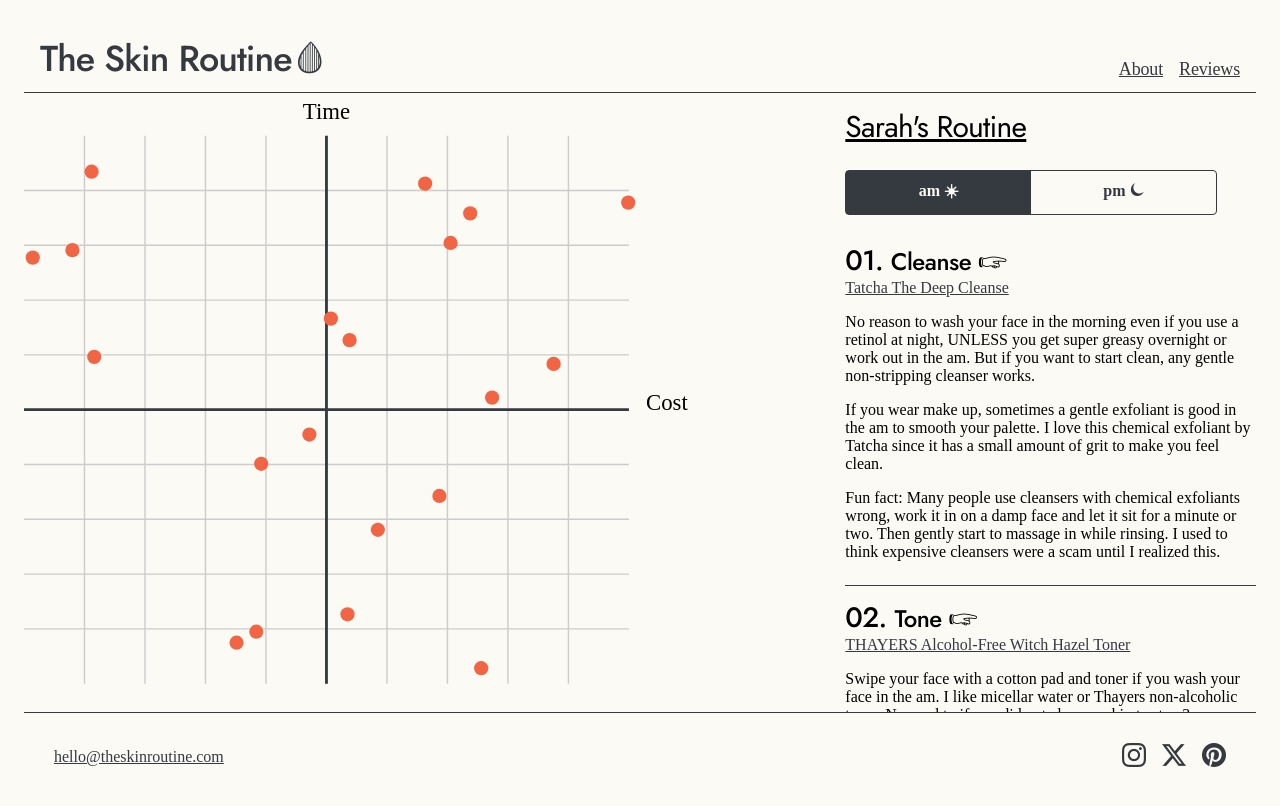
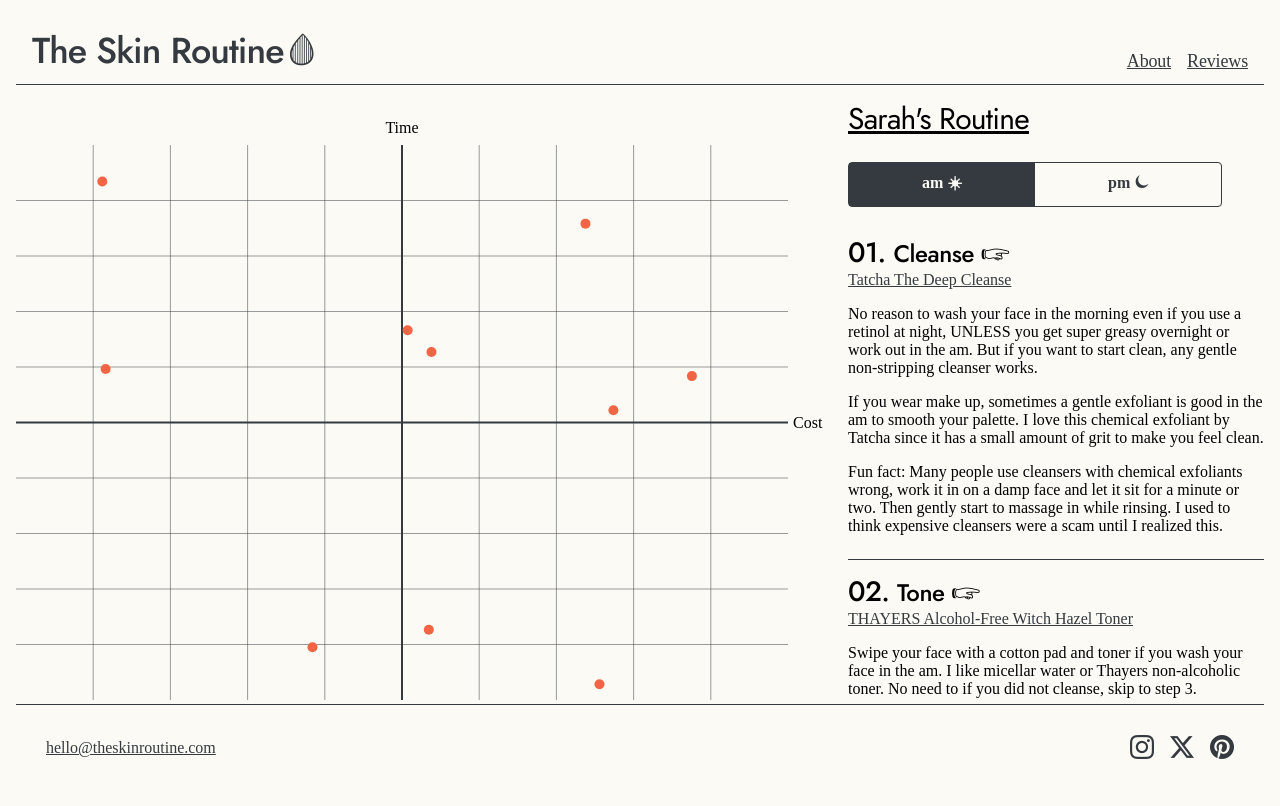
Before and after one commit to sarahdulat/the-skin-routine, a Vue app: page / in a window 1280 px wide. Shown: the top 806 px of the page. Built offline with nearby package versions, Linux system fonts and the light colour scheme; a web font is replaced by a local one; what buttercms would draw is missing.

Commit message:
saving progress

```diff
--- a/public/main.css
+++ b/public/main.css
@@ -555,9 +555,15 @@
   white-space: nowrap;
 }
 
+* {
+  box-sizing: border-box;
+}
+
 body {
   font-family: var(--font-family-serif);
   background-color: var(--color-body);
+  height: 100dvh;
+  margin: 0;
 }
 
 h1, h2, h3, h4, h5 {
--- a/src/components/PageFooter.vue
+++ b/src/components/PageFooter.vue
@@ -23,7 +23,8 @@
 footer {
   background-color: var(--color-body);
   border-top: 1px solid var(--color-text);
-  margin: var(--space-lg);
+  margin-left: var(--space-lg);
+  margin-right: var(--space-lg);
   position: sticky;
   bottom: 0;
 
--- a/src/components/RoutineChart.vue
+++ b/src/components/RoutineChart.vue
@@ -15,13 +15,14 @@
 
     // Function to create the quadrant graph with grid lines
     const createGraph = () => {
-      const margin = { top: 60, right: 60, bottom: 40, left: 0 };
+      const margin = { top: 60, right: 60, bottom: 0, left: 0 };
 
-      // Calculate dimensions based on the container size
+      // Get the width and height of the parent container dynamically
+      const containerWidth = graph.value!.clientWidth;
       const containerHeight = graph.value!.clientHeight;
-      const containerSize = containerHeight; // Ensure it's square, using height as the limiting factor
-      const width = containerSize - margin.left - margin.right;
-      const height = containerSize - margin.top - margin.bottom;
+
+      const width = containerWidth - margin.left - margin.right;
+      const height = containerHeight - margin.top - margin.bottom;
 
       // Remove existing SVG if present
       d3.select(graph.value).selectAll("*").remove();
@@ -29,14 +30,13 @@
       const svg = d3
         .select(graph.value)
         .append('svg')
-        .attr('viewBox', `0 0 ${containerSize} ${containerSize}`)
-        .attr('preserveAspectRatio', 'xMinYMin meet') // Preserve aspect ratio
-        .style('height', '100%')
+        .attr('width', containerWidth) // Set width to match parent
+        .attr('height', containerHeight) // Set height to match parent
         .append('g')
-        .attr('transform', `translate(${margin.left},${margin.top / 2})`);
+        .attr('transform', `translate(${margin.left},${margin.top})`);
 
       // Generate random data points for the scatter plot
-      const data = Array.from({ length: 20 }, () => ({
+      const data = Array.from({ length: 10 }, () => ({
         x: Math.random() * 100,
         y: Math.random() * 100,
       }));
@@ -52,8 +52,8 @@
           .attr('x2', width)
           .attr('y1', yScale(i))
           .attr('y2', yScale(i))
-          .attr('stroke', '#ccc') // Light gray for grid lines
-          .attr('stroke-width', 1);
+          .attr('stroke', '#343A40') // Light gray for grid lines
+          .attr('stroke-width', 0.5);
       }
 
       // Draw vertical grid lines
@@ -63,8 +63,8 @@
           .attr('x2', xScale(i))
           .attr('y1', 0)
           .attr('y2', height)
-          .attr('stroke', '#ccc') // Light gray for grid lines
-          .attr('stroke-width', 1);
+          .attr('stroke', '#343A40') // Light gray for grid lines
+          .attr('stroke-width', 0.5);
       }
 
       // Draw the quadrants (horizontal and vertical lines)
@@ -110,8 +110,8 @@
 
       // Add Y-axis label on the right
       svg.append("text")
-        .attr("x", width + margin.right / 5) // Position to the right of the Y-axis
-        .attr("y", height / 2)
+        .attr("x", width + 5) // Position to the right of the Y-axis
+        .attr("y", height / 2 + 5)
         .attr("text-anchor", "start")
         .style("font-size", "16px")
         .text("Cost");
@@ -145,8 +145,7 @@
   /* Set full height */
   position: relative;
   /* Ensure positioning works for children */
-  max-height: calc(100% - 135px);
-  /* Set a maximum height for the container */
+  max-height: 100%;
 }
 
 .quadrant-line {
--- a/src/components/RoutineSidebar.vue
+++ b/src/components/RoutineSidebar.vue
@@ -37,7 +37,7 @@
 
 <style lang="scss" scoped>
 .scroll-container {
-  max-height: calc(100vh - 180px);
+  max-height: calc(100vh - 185px);
   overflow: scroll;
 }
 
--- a/src/sass/main.scss
+++ b/src/sass/main.scss
@@ -25,10 +25,15 @@
 @import "partials/variables";
 @import "partials/utilities";
 
+* {
+  box-sizing: border-box;
+}
+
 body {
   font-family: var(--font-family-serif);
   background-color: var(--color-body);
-  height: 100vh;
+  height: 100dvh;
+  margin: 0;
 }
 
 h1, h2, h3, h4, h5 {
```
Also changed, not shown: 1 other file (tests, documents, lock files or other folders).
